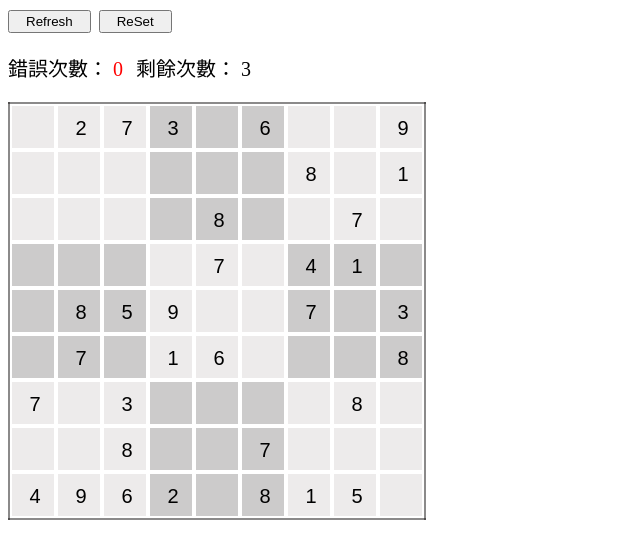
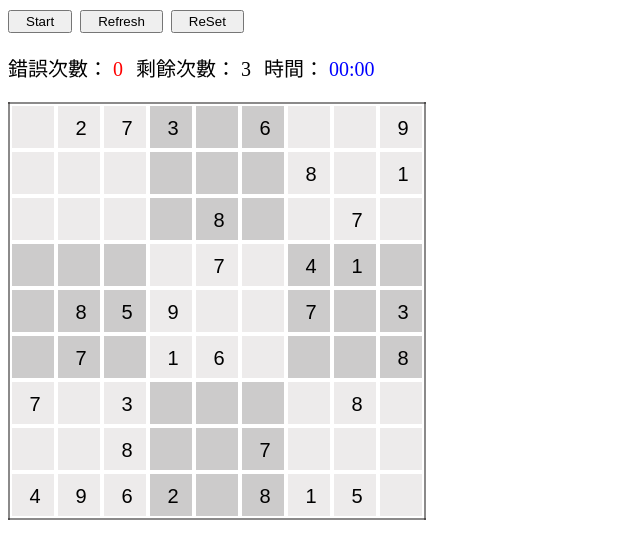
Before and after one commit to migo0127/angular-sudoku, an Angular app: page /sudoku in a window 1280 px wide. Shown: the top 558 px of the page, without its empty margins (0-640 px from the left). Built offline with nearby package versions, Linux system fonts and the light colour scheme.

Commit message:
feat: 新增計時器

```diff
--- a/src/app/component/sudoku/sudoku.component.html
+++ b/src/app/component/sudoku/sudoku.component.html
@@ -1,5 +1,6 @@
 <section>
   <div>
+    <button (click)="onStart()">Start</button>
     <button (click)="onRefresh()">Refresh</button>
     <button (click)="onReSet()">ReSet</button>
   </div>
@@ -9,6 +10,8 @@
       <span class="error">{{ errorCount }}</span>
       剩餘次數：
       <span>{{ 3 - errorCount }}</span>
+      時間：
+      <span class="time">{{ time | date: 'mm:ss' }}</span>
     </p>
   </div>
   <table>
@@ -24,7 +27,7 @@
                 type="text"
                 [class]="'col-' + i.toString() + '-' + indx.toString()"
                 (input)="handleInput($event, sudokuDetail)"
-                [disabled]="errorCount >= 3 || count === 0"
+                [disabled]="errorCount >= 3 || count === 0 || time === 0"
                 [value]="sudokuDetail.value"
                 [ngStyle]="{'color': sudokuDetail.isError ? 'red' : 'blue' }"
               />
--- a/src/app/component/sudoku/sudoku.component.scss
+++ b/src/app/component/sudoku/sudoku.component.scss
@@ -6,13 +6,20 @@ $fz: 1.25rem;
 section {
   width: max-content;
   font-size: $fz;
+
   button,
   span {
     margin-right: 0.5rem;
   }
+
   button{
     padding: .15rem 1rem;
   }
+
+  .time{
+    color: blue;
+  }
+
   table {
     margin-top: 1rem;
     border: 2px solid rgba(17, 15, 15, 0.485);
--- a/src/app/component/sudoku/sudoku.component.ts
+++ b/src/app/component/sudoku/sudoku.component.ts
@@ -1,5 +1,5 @@
 import { Component, OnInit } from '@angular/core';
-import { Observable, Subject, of } from 'rxjs';
+import { Observable, Subject, Subscription, interval, map, of, startWith } from 'rxjs';
 import { Sudoku, SudokuDetail } from 'src/app/model/sudoku.model';
 import { SudokuService } from 'src/app/service/sudoku.service';
 
@@ -11,7 +11,10 @@ import { SudokuService } from 'src/app/service/sudoku.service';
 export class SudokuComponent implements OnInit {
 
   readonly MAX_SUDOKU_INDEX: number = 9;
-  timer$: Observable<Date>;
+  startTime: number;
+  timer$: Observable<number>;
+  timerSubscription: Subscription;
+  time: number = 0;
   count: number;
   errorCount: number = 0;
 
@@ -29,8 +32,12 @@ export class SudokuComponent implements OnInit {
     });
   }
 
-  onStart(): void {
-
+  onRefresh(): void{
+    const random: number = Math.floor(Math.random() * this.MAX_SUDOKU_INDEX);
+    this.sudoku = this.reformatSudokuRow(JSON.parse(JSON.stringify(this.sudokuOriginalList[random])));
+    this.resetSudoku = JSON.parse(JSON.stringify(this.sudoku));
+    this.errorCount = 0;
+    this.resetTime();
   }
 
   reformatSudokuRow(data: SudokuDetail[]): SudokuDetail[][]{
@@ -50,16 +57,28 @@ export class SudokuComponent implements OnInit {
     return data.filter((detail) => detail.value === '').length;
   }
 
-  onRefresh(): void{
-    const random: number = Math.floor(Math.random() * this.MAX_SUDOKU_INDEX);
-    this.sudoku = this.reformatSudokuRow(JSON.parse(JSON.stringify(this.sudokuOriginalList[random])));
-    this.resetSudoku = JSON.parse(JSON.stringify(this.sudoku));
-    this.errorCount = 0;
+  onStart(): void {
+    this.startTime = Date.now();
+    this.timer$ = interval(1000).pipe(
+      startWith(0),
+      map(() => Math.round((Date.now() - this.startTime)))
+    )
+   this.timerSubscription =  this.timer$.subscribe(time => {
+      this.time = time;
+    });
   }
 
   onReSet(): void {
     this.sudoku = JSON.parse(JSON.stringify(this.resetSudoku));
     this.errorCount = 0;
+    this.resetTime();
+  }
+
+  resetTime(reset: boolean = true) {
+    if(this.timerSubscription){
+      this.timerSubscription.unsubscribe();
+      this.time = reset ? 0 : this.time;
+    }
   }
 
   handleInput(e: Event, sudokuDetail: SudokuDetail): void {
@@ -92,6 +111,9 @@ export class SudokuComponent implements OnInit {
       inputElement.value = '';
       this.count--;
       sudokuDetail.isError = false;
+    }
+    if(this.count === 0){
+     this.resetTime();
     }
   }
 
@@ -133,6 +155,9 @@ export class SudokuComponent implements OnInit {
   duplicateValuesHighLight(sudokuDetail: SudokuDetail): void {
     this.errorCount++;
     sudokuDetail.isError = true;
+    if(this.errorCount >= 3){
+      this.resetTime(false);
+    }
   }
 
 }
```
